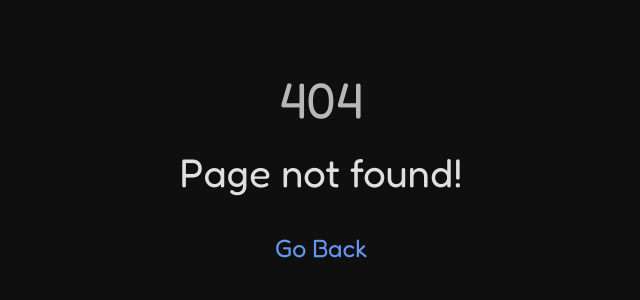
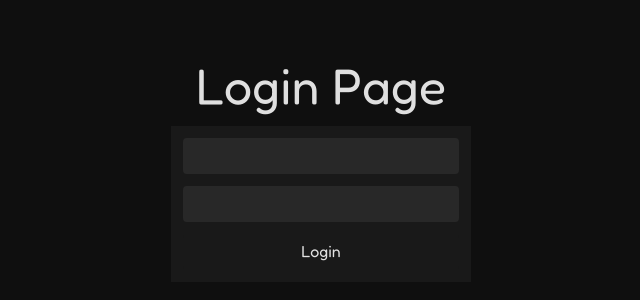
Before and after one commit to ColinM94/atlas, a React (Vite) app: page /login in a window 1280 px wide. Before the commit this address had no page. Shown: the part 236-536 px from the top of the page, without its empty margins (319-959 px from the left). Built offline with nearby package versions, Linux system fonts and the light colour scheme; what pocketbase would draw is missing.

Commit message:
feat: add login page

```diff
--- a/src/components/button/button.tsx
+++ b/src/components/button/button.tsx
@@ -1,15 +1,19 @@
-import { classes } from "utils/classes";
-import { Icon } from "components/icon/icon";
+import { Link } from 'wouter';
 
-import { ButtonProps } from "./types";
-import styles from "./styles.module.scss";
+import { classes } from 'utils/classes';
+import { Icon } from 'components/icon/icon';
+
+import { ButtonProps } from './types';
+import styles from './styles.module.scss';
 
 export const Button = (props: ButtonProps) => {
   const {
+    to,
     label,
     style,
     title,
-    type,
+    type = 'secondary',
+    isFormSubmit,
     icon,
     rightIcon,
     iconColor,
@@ -20,47 +24,24 @@ export const Button = (props: ButtonProps) => {
     onClick,
   } = props;
 
-  return (
-    <button
-      onClick={onClick}
-      style={style}
-      // onMouseEnter={onMouseEnter}
-      title={title}
-      className={classes(
-        styles.container,
-        styles[type],
-        icon && !label ? styles.containerIconOnly : styles.containerNotIconOnly,
-        className,
-        type === "secondary" &&
-          `layer${props.layer ?? 0} layer${props.layer ?? 0}Hover`
-      )}
-    >
+  const content = () => (
+    <>
       {icon && (
         <Icon
           icon={icon}
-          className={classes(
-            styles.icon,
-            iconClassName,
-            iconColor && styles[`${iconColor}Icon`]
-          )}
+          className={classes(styles.icon, iconClassName, iconColor && styles[`${iconColor}Icon`])}
         />
       )}
 
       {label && (
-        <div
-          className={classes(
-            styles.label,
-            centerLabel && styles.centerLabel,
-            labelClassName
-          )}
-        >
+        <div className={classes(styles.label, centerLabel && styles.centerLabel, labelClassName)}>
           {label}
         </div>
       )}
 
       {(rightIcon || (icon && centerLabel)) && (
         <Icon
-          icon={rightIcon || "10k"}
+          icon={rightIcon || '10k'}
           className={classes(
             styles.icon,
             iconClassName,
@@ -69,6 +50,43 @@ export const Button = (props: ButtonProps) => {
           )}
         />
       )}
+    </>
+  );
+
+  if (to) {
+    return (
+      <Link
+        to={to}
+        title={title}
+        className={classes(
+          styles.container,
+          styles[type],
+          icon && !label ? styles.containerIconOnly : styles.containerNotIconOnly,
+          className,
+          type === 'secondary' && `layer${props.layer ?? 0} layer${props.layer ?? 0}Hover`
+        )}
+      >
+        {content()}
+      </Link>
+    );
+  }
+
+  return (
+    <button
+      onClick={onClick}
+      style={style}
+      // onMouseEnter={onMouseEnter}
+      type={isFormSubmit ? 'submit' : 'button'}
+      title={title}
+      className={classes(
+        styles.container,
+        styles[type],
+        icon && !label ? styles.containerIconOnly : styles.containerNotIconOnly,
+        className,
+        type === 'secondary' && `layer${props.layer ?? 0} layer${props.layer ?? 0}Hover`
+      )}
+    >
+      {content()}
     </button>
   );
 };
--- a/src/main.tsx
+++ b/src/main.tsx
@@ -8,6 +8,7 @@ import { HomePage } from 'pages/homePage/homePage';
 import { sections } from 'constants/sections';
 
 import './styles/global.scss';
+import { LoginPage } from 'pages/loginPage/loginPage';
 
 export const App = () => {
   return (
@@ -27,6 +28,10 @@ export const App = () => {
           <HomePage />
         </Route>
 
+        <Route path="/login">
+          <LoginPage />
+        </Route>
+
         <Route path="*">
           <NotFoundPage />
         </Route>
--- a/src/pages/homePage/homePage.tsx
+++ b/src/pages/homePage/homePage.tsx
@@ -1,5 +1,21 @@
+import { Button } from 'components/button/button';
 import styles from './styles.module.scss';
 
 export const HomePage = () => {
-  return <div className={styles.container}>colinmaher.dev</div>;
+  return (
+    <div className={styles.container}>
+      <div className={styles.header}>
+        <Button
+          type="secondary"
+          label="Login"
+          to="login"
+          layer={2}
+          className={styles.loginButton}
+        />
+      </div>
+      <div className={styles.content}>
+        <div className={styles.label}>colinmaher.dev</div>
+      </div>
+    </div>
+  );
 };
--- a/src/pages/homePage/styles.module.scss
+++ b/src/pages/homePage/styles.module.scss
@@ -1,19 +1,24 @@
 .container {
-  justify-content: center;
-  align-items: center;
   flex: 1;
 
-  .code {
-    font-size: 50px;
-    color: vars.$color-text-secondary;
+  .header {
+    background-color: vars.$color-surface;
+    width: 100%;
+    padding: vars.$spacing-primary;
+
+    .loginButton {
+      justify-self: flex-end;
+      margin-left: auto;
+    }
   }
 
-  .message {
-    font-size: 40px;
-  }
+  .content {
+    flex: 1;
+    align-items: center;
 
-  .homeButton {
-    margin-top: vars.$spacing-primary * 2;
-    font-size: 25px;
+    .label {
+      font-size: 50px;
+      margin-top: 45%;
+    }
   }
 }
--- /dev/null
+++ b/src/pages/loginPage/loginPage.tsx
@@ -0,0 +1,31 @@
+import * as React from 'react';
+
+import { InputText } from 'components/inputText/inputText';
+
+import styles from './styles.module.scss';
+import { Button } from 'components/button/button';
+
+export const LoginPage = () => {
+  const [email, setEmail] = React.useState('');
+  const [password, setPassword] = React.useState('');
+
+  const handleLogin = () => {};
+
+  return (
+    <div className={styles.container}>
+      <div className={styles.label}>Login Page</div>
+
+      <form onSubmit={handleLogin} className={styles.loginForm}>
+        <InputText value={email} setValue={setEmail} type="email" className={styles.input} />
+        <InputText
+          value={password}
+          setValue={setPassword}
+          type="password"
+          className={styles.input}
+        />
+
+        <Button type="secondary" label="Login" isFormSubmit layer={1} />
+      </form>
+    </div>
+  );
+};
--- /dev/null
+++ b/src/pages/loginPage/styles.module.scss
@@ -0,0 +1,16 @@
+.container {
+  flex: 1;
+  justify-content: center;
+  align-items: center;
+
+  .label {
+    font-size: 50px;
+  }
+
+  .loginForm {
+    background-color: vars.$color-surface;
+    gap: vars.$spacing-primary;
+    padding: vars.$spacing-primary;
+    width: min(100% - vars.$spacing-primary, 300px);
+  }
+}
```
Also changed, not shown: src/components/button/types.ts (+9 -9 lines).
